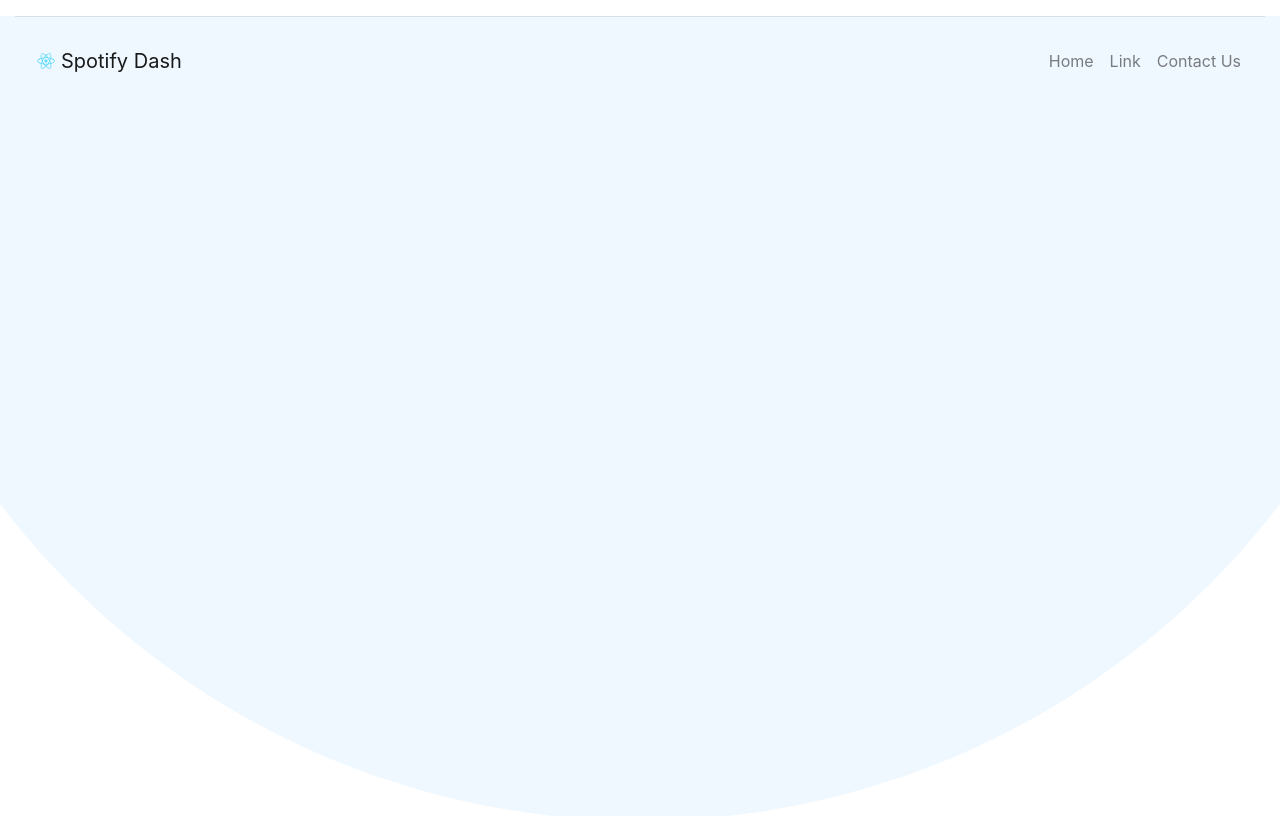
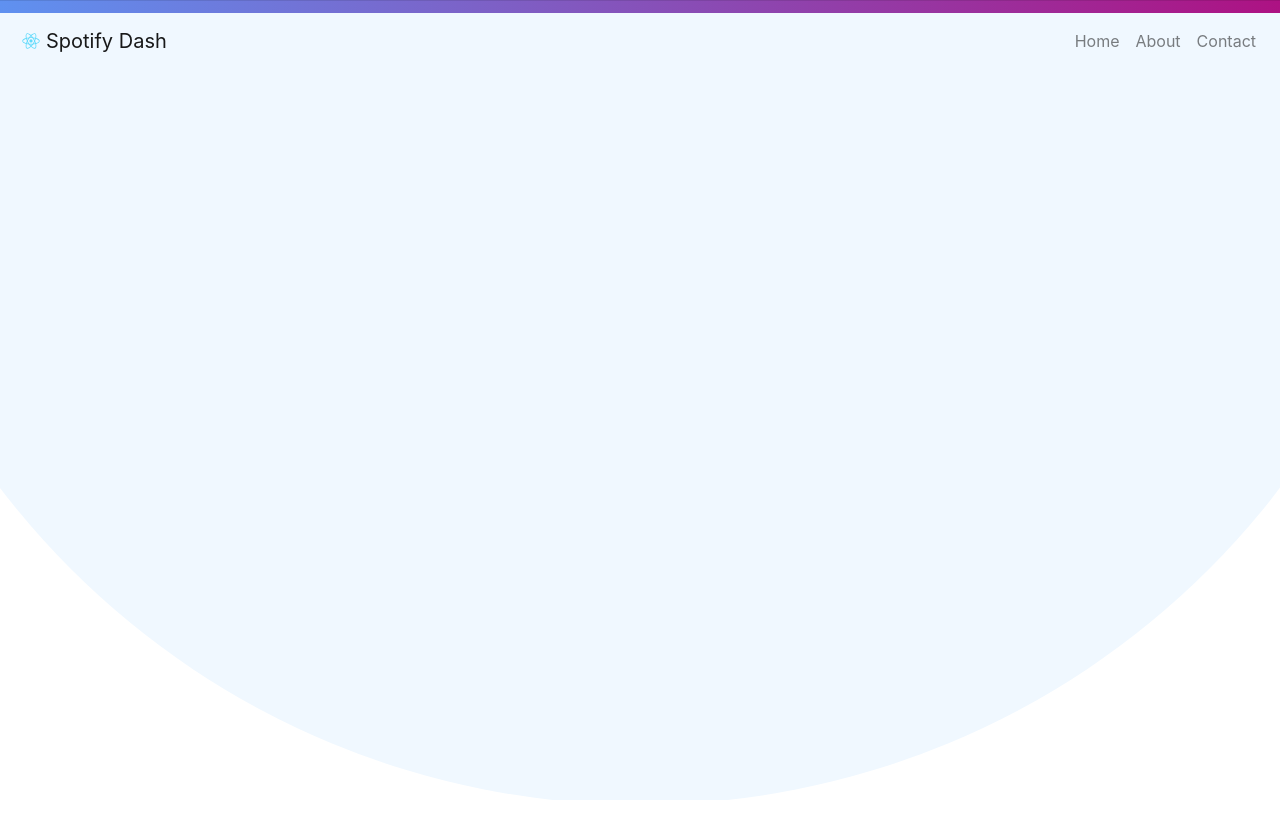
Before and after one commit to CodeMeKathy/refactored-disco, a React (Create React App) app: page / in a window 1280 px wide. Built offline with nearby package versions, Linux system fonts and the light colour scheme.

Commit message:
Add styling to hr-line in Hero component

```diff
--- a/src/Components/Hero.js
+++ b/src/Components/Hero.js
@@ -7,7 +7,7 @@ import Container from 'react-bootstrap/Container'
 const Hero = props => {
   return (
     <Container fluid className='hero-container'>
-      <hr/>
+      <hr className='hr-line'/>
       <NavbarCustom />
     </Container>
   )
--- a/src/Components/NavbarCustom.js
+++ b/src/Components/NavbarCustom.js
@@ -10,20 +10,23 @@ import logo from '../logo.svg'
 const NavbarCustom = props => {
   return (
     <>
-      <Navbar expand="lg">
-        <Navbar.Brand href="#home"><img
-          alt=''
-          src={logo}
-          width='30'
-          height='30'
-          className='d-inline-block align-top'
-        />Spotify Dash</Navbar.Brand>
-        <Navbar.Toggle aria-controls="basic-navbar-nav" />
-        <Navbar.Collapse id="basic-navbar-nav" className="justify-content-end">
-          <Nav style={{ placeItems: "flex-end" }}>
-            <Nav.Link href="#home">Home</Nav.Link>
-            <Nav.Link href="#link">Link</Nav.Link>
-            <Nav.Link href="#link">Contact Us</Nav.Link>
+      <Navbar expand='lg'>
+        <Navbar.Brand href='#home'>
+          <img
+            alt=''
+            src={logo}
+            width='30'
+            height='30'
+            className='d-inline-block align-top'
+          />
+          Spotify Dash
+        </Navbar.Brand>
+        <Navbar.Toggle aria-controls='basic-navbar-nav' />
+        <Navbar.Collapse id='basic-navbar-nav' className='justify-content-end'>
+          <Nav style={{ placeItems: 'flex-end' }}>
+            <Nav.Link href='#home'>Home</Nav.Link>
+            <Nav.Link href='#link'>About</Nav.Link>
+            <Nav.Link href='#link'>Contact</Nav.Link>
           </Nav>
         </Navbar.Collapse>
       </Navbar>
--- a/src/Sass/_hero.styles.scss
+++ b/src/Sass/_hero.styles.scss
@@ -2,4 +2,33 @@
   background-color: aliceblue;
   clip-path: circle(75.4% at 50% 0);
   height: 100vh;
+  padding-right: 0px;
+  padding-left: 0px;
 }
+.hr-line {
+  height: 0.75rem;
+  width: 100vw;
+  margin-block-start: 0;
+  margin-block-end: 0;
+  /* Permalink - use to edit and share this gradient: https://colorzilla.com/gradient-editor/#5f91f0+0,ad1283+100,8a2ded+100 */
+  background: #5f91f0; /* Old browsers */
+  background: -moz-linear-gradient(
+    left,
+    #5f91f0 0%,
+    #ad1283 100%,
+    #8a2ded 100%
+  ); /* FF3.6-15 */
+  background: -webkit-linear-gradient(
+    left,
+    #5f91f0 0%,
+    #ad1283 100%,
+    #8a2ded 100%
+  ); /* Chrome10-25,Safari5.1-6 */
+  background: linear-gradient(
+    to right,
+    #5f91f0 0%,
+    #ad1283 100%,
+    #8a2ded 100%
+  ); /* W3C, IE10+, FF16+, Chrome26+, Opera12+, Safari7+ */
+  filter: progid:DXImageTransform.Microsoft.gradient( startColorstr='#5f91f0', endColorstr='#8a2ded',GradientType=1 ); /* IE6-9 */
+}
```
Also changed, not shown: assets/PLANNING.md (+13 -7 lines), src/Sass/main.scss (line endings or trailing spaces).
